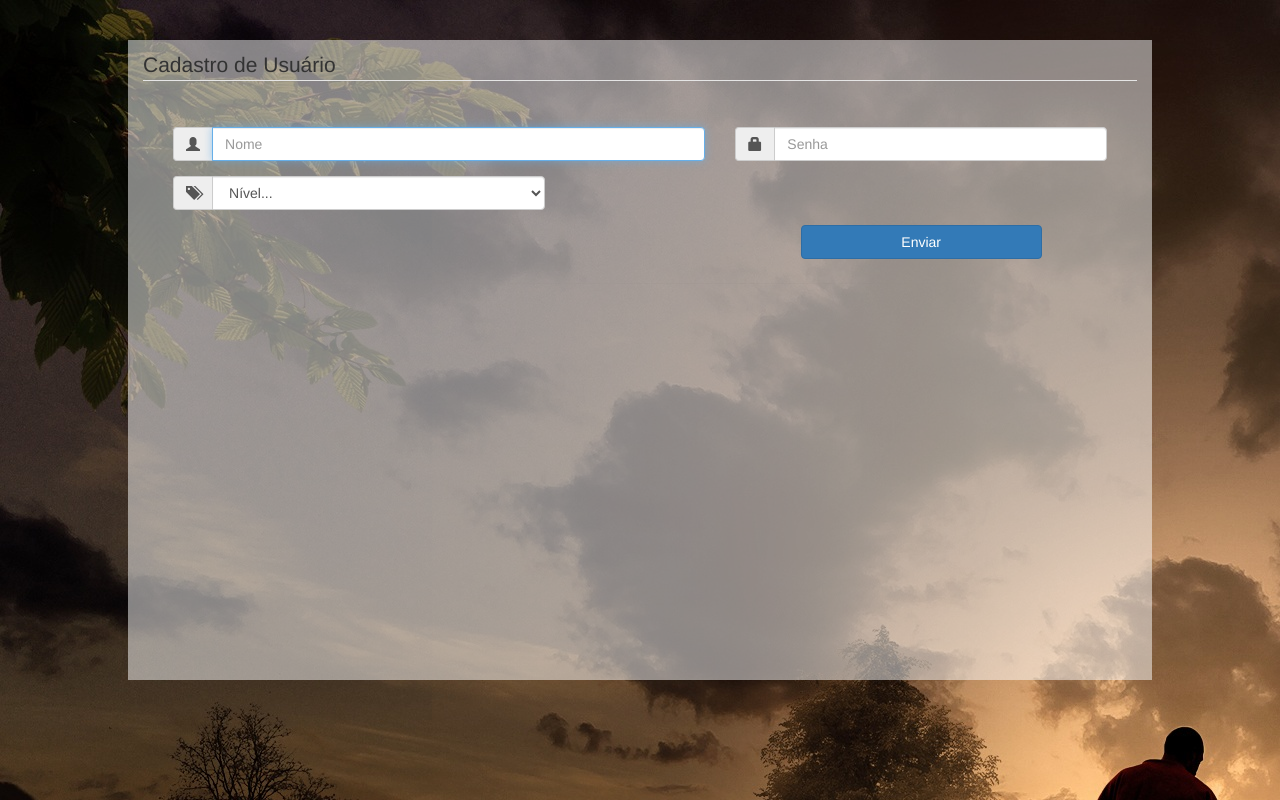
After one commit to ElixandreBaldi/gerenciador-ru, a PHP site: page /cadastroUsuario.php in a window 1280 px wide. The commit adds this page. Run offline with PHP 8.4, Linux system fonts and the light colour scheme.

Commit message:
tela de cadastro de usuario

```diff
--- /dev/null
+++ b/cadastroUsuario.php
@@ -0,0 +1,87 @@
+<!DOCTYPE html>
+<html>
+<head>
+	<title></title>
+	<link rel="stylesheet" type="text/css" href="css/style.css">
+    <link rel="stylesheet" type="text/css" href="css/bootstrap.css">
+    <link rel="stylesheet" type="text/css" href="css/bootstrap.min.css">
+    <script src="js/jquery-3.2.1.min.js"></script>
+
+    <style type="text/css">
+        body {
+            background: url('img/imgs<?php echo rand(1,3);?>.jpg');
+        }
+    </style>
+</head>
+<body>
+<div id="all">
+    <form>
+        <div class="panel-heading">
+            <legend>Cadastro de Usuário</legend>
+        </div>
+        <div class="panel-body">
+            <form>
+            	<div class="form-group col-md-12">
+	            	<div class="col-md-7">
+	            		<div class="input-group input-group-md">
+			                <span class="input-group-addon" id="sizing-addon1"><i class="glyphicon glyphicon-user"></i></span>
+			                <input type="text" class="form-control" placeholder="Nome" autofocus="autofocus" aria-describedby="sizing-addon1">
+			            </div>
+	            	</div>
+	            	<div class="col-md-5">
+	            		<div class="input-group input-group-md">
+			                <span class="input-group-addon" id="sizing-addon1"><i class="glyphicon glyphicon-lock"></i></span>
+			                <input type="password" class="form-control" placeholder="Senha" aria-describedby="sizing-addon1">
+			            </div>
+	            	</div>
+	            </div>
+	            <div class="form-group col-md-12">
+	            	<div class="col-md-5">
+	            		<div class="input-group input-group-md">
+			                <span class="input-group-addon" id="sizing-addon1"><i class="glyphicon glyphicon-tags"></i></span>
+			                <select class="form-control" id="nivel" aria-describedby="sizing-addon1">
+			                	<option class="form-control" value="0">Nível...</option>
+			                	<option class="form-control" value="1">Aluno</option>
+			                	<option class="form-control" value="2">Servidor</option>
+			                </select>
+			            </div>
+	            	</div>
+	            	<div class="col-md-7" id="registroAcademico">
+	            		<div class="input-group input-group-md">
+			                <span class="input-group-addon" id="sizing-addon1"><i class="glyphicon glyphicon-education"></i></span>
+			                <input type="text" class="form-control" placeholder="Registro Acadêmico" aria-describedby="sizing-addon1">
+			            </div>
+	            	</div>
+	            	<div class="col-md-7" id="registroUniversitario">
+	            		<div class="input-group input-group-md">
+			                <span class="input-group-addon" id="sizing-addon1"><i class="glyphicon glyphicon-certificate"></i></span>
+			                <input type="text" class="form-control" placeholder="Registro Universitário" aria-describedby="sizing-addon1">
+			            </div>
+	            	</div>
+	            </div>
+	            <div class="form-group col-md-12">
+	            	<button type="submit" class="btn btn-primary btn-md col-md-offset-8 col-md-3">Enviar</button>
+	            </div>
+            </form>
+        </div>
+    </form>
+</div>
+<script>
+	$('#registroAcademico,#registroUniversitario').hide();
+    $('#nivel').change(function () {
+        var cod = $('#nivel').val();
+        if( cod == 0)
+        	$('#registroAcademico,#registroUniversitario').hide();
+        else if (cod == 1) {
+            $('#registroUniversitario').hide();
+            $('#registroAcademico').show();
+        }
+        else if(cod == 2){
+            $('#registroAcademico').hide();
+            $('#registroUniversitario').show();
+
+        }
+    });
+</script>
+</body>
+</html>
--- a/main.php
+++ b/main.php
@@ -3,9 +3,10 @@
 <head>
     <title>Gerenciador RU | Principal</title>
     <link rel="stylesheet" type="text/css" href="css/style.css">
-    <link rel="stylesheet" type="text/css" href="css/bootstrap.css">
     <link rel="stylesheet" type="text/css" href="css/bootstrap.min.css">
     <script src="js/jquery-3.2.1.min.js"></script>
+    <script type="text/javascript" src="js/script.js"></script>
+
     <style type="text/css">
         body {
             background: url('img/imgs<?php echo rand(1,3);?>.jpg');
```
Also changed, not shown: index.php (+8 -0 lines), js/script.js (added, +18 -0 lines), css/style.css (line endings or trailing spaces).
